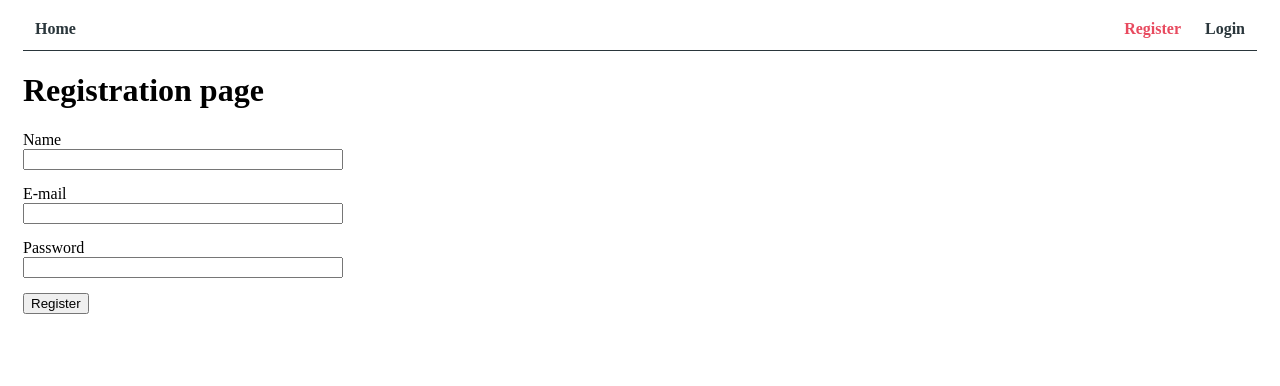
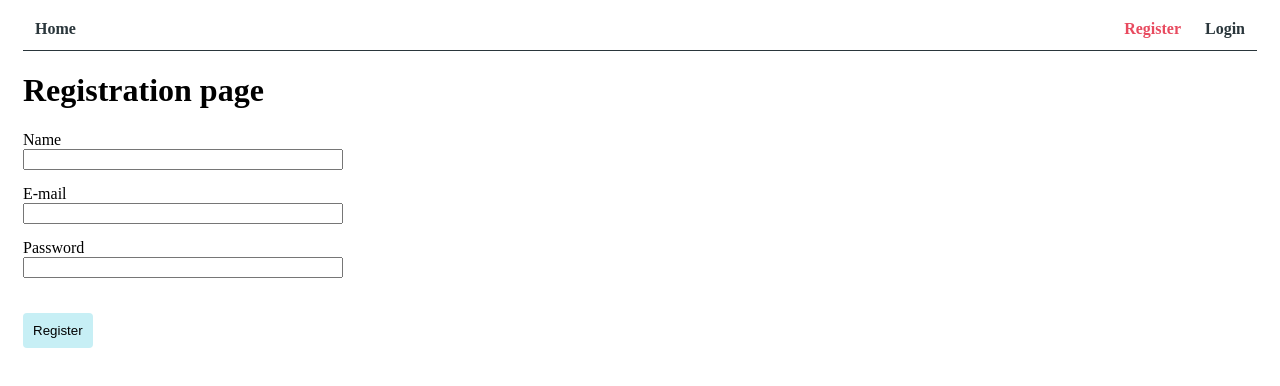
Before and after one commit to nilupsym/goit-react-hw-08-phonebook, a React (Create React App) app: page /register in a window 1280 px wide. Shown: the top 386 px of the page. Built offline with nearby package versions, Linux system fonts and the light colour scheme.

Commit message:
adds code splitting, changes render order

```diff
--- a/src/App.js
+++ b/src/App.js
@@ -1,17 +1,16 @@
-import React, { Component } from 'react';
-import { Switch, Route } from 'react-router-dom';
+import React, { Component, Suspense, lazy } from 'react';
+import { Switch } from 'react-router-dom';
 import AppBar from './components/AppBar';
-import ContactsView from './views/ContactsView';
-import HomeView from './views/HomeView';
-import RegisterView from './views/RegisterView';
-import LoginView from './views/LoginView';
 import Container from './components/Container/Container';
 import authOperations from './redux/auth/auth-operations';
 import { connect } from 'react-redux';
 import PrivateRoute from './components/PrivateRoute';
 import PublicRoute from './components/PublicRoute';
 
-
+const HomeView = lazy(() => import('./views/HomeView' /* webpackChunkName: "home-page" */));
+const RegisterView = lazy(() => import('./views/RegisterView' /* webpackChunkName: "register-page" */));
+const LoginView = lazy(() => import('./views/LoginView' /* webpackChunkName: "login-page" */));
+const ContactsView = lazy(() => import('./views/ContactsView' /* webpackChunkName: "contacts-page" */));
 class App extends Component {
   componentDidMount() {
     this.props.onGetCurrentUser();
@@ -22,12 +21,14 @@ class App extends Component {
       <Container>
         <AppBar />
 
+        <Suspense fallback={<p>Loading...</p>}>
           <Switch>
             <PublicRoute exact path="/" component={HomeView} />
             <PublicRoute path="/register" restricted component={RegisterView} redirectTo="/contacts" />
             <PublicRoute path="/login" restricted component={LoginView} redirectTo="/contacts" />
             <PrivateRoute path="/contacts" component={ContactsView} redirectTo="/login" />
           </Switch>
+        </Suspense>
       </Container>
     )
   }
--- a/src/components/ContactList/ContactList.js
+++ b/src/components/ContactList/ContactList.js
@@ -23,7 +23,7 @@ const ContactList = ({filteredContacts, handleDeleteContact}) => (
 ContactList.propTypes = {
     filteredContacts: PropTypes.arrayOf(
         PropTypes.shape({
-            id: PropTypes.number,
+            id: PropTypes.string,
             name: PropTypes.string,
             number: PropTypes.string
         })
--- a/src/redux/auth/auth-actions.js
+++ b/src/redux/auth/auth-actions.js
@@ -15,7 +15,7 @@ const logoutError = createAction('auth/logoutError');
 const getCurrentUserRequest = createAction('auth/getCurrentUserRequest');
 const getCurrentUserSuccess = createAction('auth/getCurrentUserSuccess');
 const getCurrentUserError = createAction('auth/getCurrentUserError');
-
+// eslint-disable-next-line
 export default {
   registerRequest,
   registerSuccess,
--- a/src/redux/auth/auth-operations.js
+++ b/src/redux/auth/auth-operations.js
@@ -76,5 +76,5 @@ const getCurrentUser = () => async (dispatch, getState) => {
         dispatch(authActions.getCurrentUserError(error.message));
     }
 };
-
+// eslint-disable-next-line
 export default { register, logIn, logOut, getCurrentUser };
--- a/src/redux/auth/auth-reducer.js
+++ b/src/redux/auth/auth-reducer.js
@@ -24,4 +24,14 @@ const error = createReducer(null, {
     [authActions.getCurrentUserError]: (_, { payload }) => payload,
 });
 
-export default combineReducers({ user, token, error });
+const isAuthenticated = createReducer(false, {
+    [authActions.registerSuccess]: () => true,
+    [authActions.loginSuccess]: () => true,
+    [authActions.getCurrentUserSuccess]: () => true,
+    [authActions.registerError]: () => false,
+    [authActions.loginError]: () => false,
+    [authActions.getCurrentUserError]: () => false,
+    [authActions.logoutSuccess]: () => false,
+});
+
+export default combineReducers({ user, isAuthenticated, token, error });
--- a/src/redux/auth/auth-selectors.js
+++ b/src/redux/auth/auth-selectors.js
@@ -1,4 +1,4 @@
-const getIsAuthenticated = state => Boolean(state.auth.token);
+const getIsAuthenticated = state => Boolean(state.auth.isAuthenticated);
 
 const getUserName = state => state.auth.user.name;
 
--- a/src/redux/operations.js
+++ b/src/redux/operations.js
@@ -41,5 +41,5 @@ const deleteContact = id => dispatch => {
         .then(() => dispatch(deleteContactSuccess(id)))
         .catch(error => dispatch(deleteContactError(error.message)));
 };
-
+// eslint-disable-next-line
 export default { fetchContacts, addContact, deleteContact };
--- a/src/redux/selectors.js
+++ b/src/redux/selectors.js
@@ -24,5 +24,5 @@ const getFilteredContacts = createSelector(
     contact.name.toLowerCase().includes(normalizedFilter),
   );
 });
-
+// eslint-disable-next-line
 export default { getFilter, getFilteredContacts, };
--- a/src/redux/store.js
+++ b/src/redux/store.js
@@ -36,5 +36,5 @@ const store = configureStore({
 });
 
 const persistor = persistStore(store);
-
+// eslint-disable-next-line
 export default { store, persistor };
--- a/src/views/HomeView.js
+++ b/src/views/HomeView.js
@@ -19,7 +19,7 @@ const HomeView = () => (
     <h1 style={styles.title}>
       Welcome to the phonebook{' '}
       <span role="img" aria-label="Иконка приветствия">
-        💁‍♀️
+        📖
       </span>
     </h1>
   </div>
--- a/src/views/LoginView.js
+++ b/src/views/LoginView.js
@@ -11,6 +11,22 @@ const styles = {
     flexDirection: 'column',
     marginBottom: 15,
   },
+  button: {
+    marginTop: '20px',
+    padding: '10px',
+    textAlign: 'left',
+    width: 'fit-content',
+    backgroundColor: 'rgb(199, 239, 245)',
+    border: 'none',
+    borderRadius: '4px',
+    outline: 'none',
+    transition: 'background-color 250ms ease-in-out',
+  },
+  '& hover': {
+    cursor: 'pointer',
+    backgroundColor: 'rgb(88, 188, 211)',
+    color: '#fff',
+    },
 };
 
 class LoginView extends Component {
@@ -63,7 +79,7 @@ class LoginView extends Component {
             />
           </label>
 
-          <button type="submit">Login</button>
+          <button style={styles.button} type="submit">Login</button>
         </form>
       </div>
     );
--- a/src/views/RegisterView.js
+++ b/src/views/RegisterView.js
@@ -11,6 +11,22 @@ const styles = {
     flexDirection: 'column',
     marginBottom: 15,
   },
+  button: {
+    marginTop: '20px',
+    padding: '10px',
+    textAlign: 'left',
+    width: 'fit-content',
+    backgroundColor: 'rgb(199, 239, 245)',
+    border: 'none',
+    borderRadius: '4px',
+    outline: 'none',
+    transition: 'background-color 250ms ease-in-out',
+  },
+  '& hover': {
+    cursor: 'pointer',
+    backgroundColor: 'rgb(88, 188, 211)',
+    color: '#fff',
+    },
 };
 
 class RegisterView extends Component {
@@ -74,7 +90,7 @@ class RegisterView extends Component {
             />
           </label>
 
-          <button type="submit">Register</button>
+          <button style={styles.button} type="submit">Register</button>
         </form>
       </div>
     );
```
Also changed, not shown: src/components/UserMenu/default-avatar.png. Lines whose indentation alone changed are shown as unchanged.
